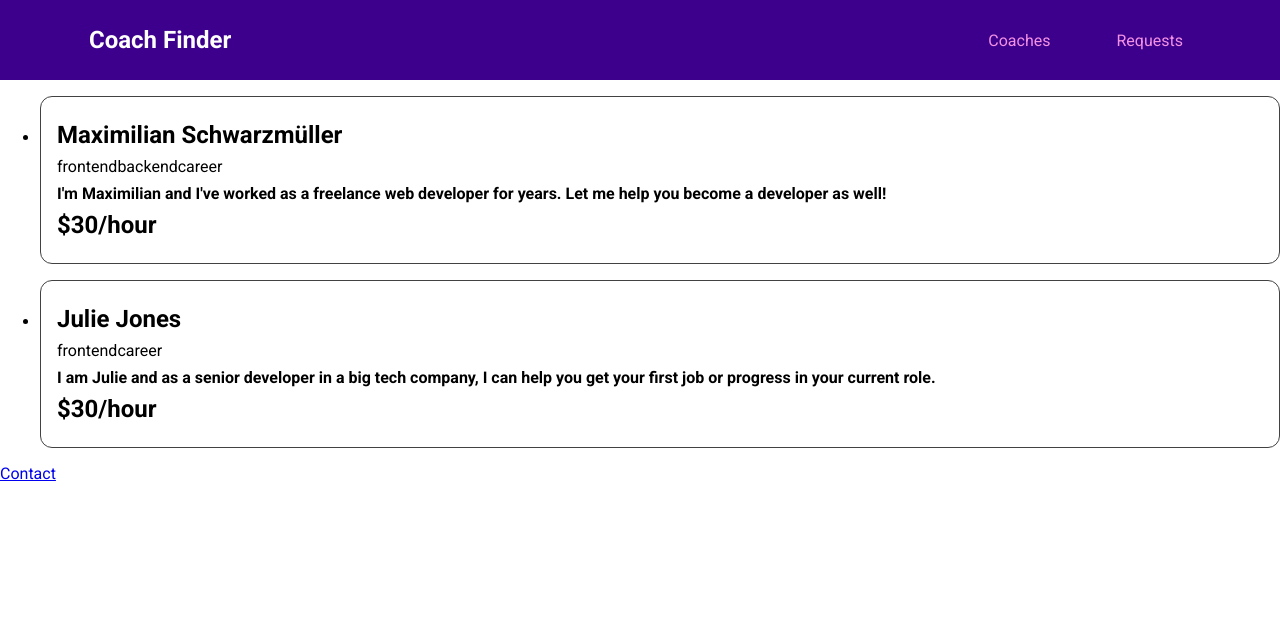
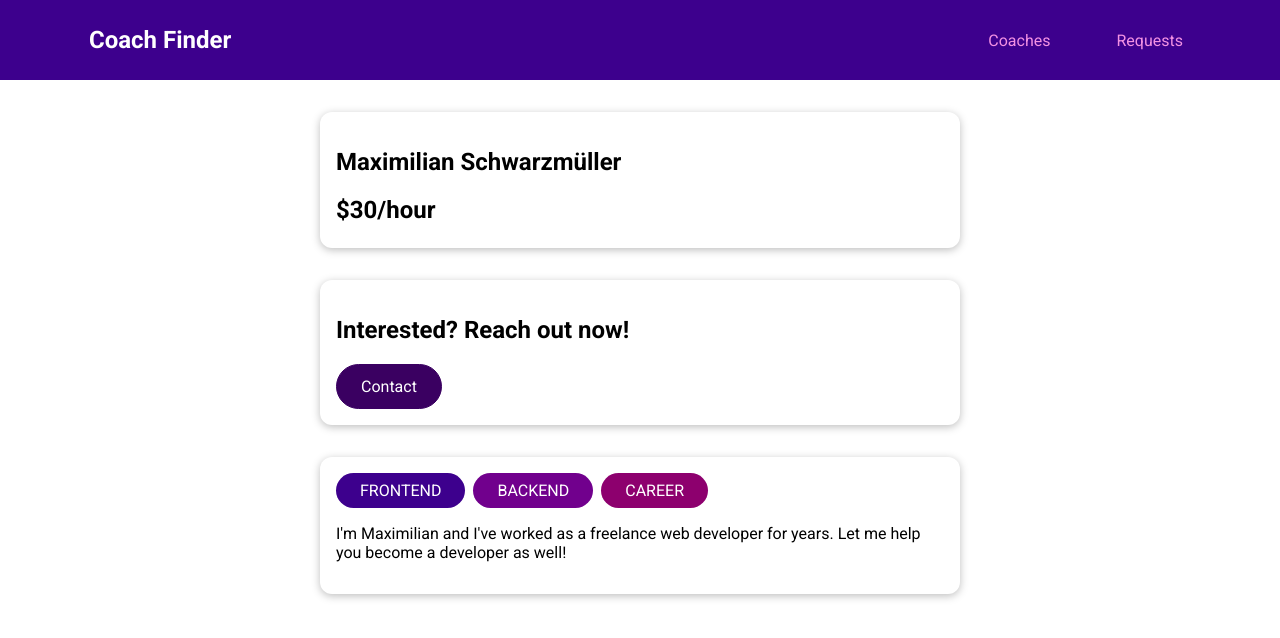
Before and after one commit to kyaarlis/Coach-Finder-App-VueJS, a Vue app: page /coaches/c1 in a window 1280 px wide. Shown: the top 638 px of the page. Built offline with nearby package versions, Linux system fonts and the light colour scheme.

Commit message:
can view specific coaches and their details

```diff
--- a/src/components/coaches/CoachDetailItem.vue
+++ b/src/components/coaches/CoachDetailItem.vue
@@ -1,30 +1,55 @@
 <template>
-    <li>
-        <div>
-            <h3>{{ firstName + ' ' + lastName }}</h3>
-
-            <div>
-              <span v-for="area in areas" :key="area">{{ area }}</span>
-            </div>
-
-        <h4>{{ description }}</h4>
-        </div>
-        <div>
-            <h3>${{ hourlyRate }}/hour</h3>
-        </div>
-        <!-- <button>
-            <router-link>Contact Coach</router-link>
-        </button> -->
-        <!-- <base-button></base-button> -->
-    </li>
+    <section>
+      <base-card>
+      <h2>{{ fullName }}</h2>
+      <h3>${{ rate }}/hour</h3>
+    </base-card>
+    </section>
+    <section>
+      <base-card>
+        <header>
+        <h2>Interested? Reach out now!</h2>
+        <base-button link :to="contactLink">Contact</base-button>
+        </header>
+      <router-view></router-view>
+    </base-card>
+    </section>
+    <section>
+      <base-card>
+      <base-badge v-for="area in areas" :key="area" :type="area" :title="area"></base-badge>
+      <p>{{ description }}</p>
+    </base-card>
+    </section>
 </template>
 
 <script>
 export default {
-    props: [ 'id', 'firstName', 'lastName', 'areas', 'description', 'hourlyRate' ],
+    props: [ 'id' ],
+    data() {
+      return {
+        selectedCoach: null
+      }
+    },
     computed: {
-
-  }
+      fullName() {
+        return this.selectedCoach.firstName + ' ' +  this.selectedCoach.lastName
+      },
+      rate() {
+        return this.selectedCoach.hourlyRate
+      },
+      areas() {
+        return this.selectedCoach.areas
+      },
+      description() {
+        return this.selectedCoach.description
+      },
+      contactLink() {
+        return this.$route.path + '/' + this.id + '/contact'
+      }
+    },
+    created() {
+      this.selectedCoach = this.$store.getters['coaches'].find(coach => coach.id === this.id)
+    }
 }
 </script>
 
--- a/src/pages/coaches/CoachDetails.vue
+++ b/src/pages/coaches/CoachDetails.vue
@@ -1,43 +1,81 @@
 <template>
-    <section>
-        <ul>
-            <coach-detail-item v-for="coach in coaches"
-            :key="coach.id"
-            :id="coach.id"
-            :firstName="coach.firstName"
-            :lastName="coach.lastName"
-            :areas="coach.areas"
-            :description="coach.description"
-            :hourlyRate="coach.hourlyRate">
-            </coach-detail-item>
-        </ul>
-    </section>
+  <section>
+    <base-card>
+    <h2>{{ fullName }}</h2>
+    <h3>${{ rate }}/hour</h3>
+  </base-card>
+  </section>
+  <section>
+    <base-card>
+      <header>
+      <h2>Interested? Reach out now!</h2>
+      <base-button link :to="contactLink">Contact</base-button>
+      </header>
     <router-view></router-view>
-    <router-link to="/coaches/c1/contact">Contact</router-link>
+  </base-card>
+  </section>
+  <section>
+    <base-card>
+    <base-badge v-for="area in areas" :key="area" :type="area" :title="area"></base-badge>
+    <p>{{ description }}</p>
+  </base-card>
+  </section>
 </template>
 
 <script>
-import CoachDetailItem from '../../components/coaches/CoachDetailItem.vue';
-
-import { mapGetters } from 'vuex'
-
 export default {
-    props: ['coachId'],
-   components: { CoachDetailItem },
-   computed: {
-        ...mapGetters(['coaches']),
+  props: [ 'id' ],
+  data() {
+    return {
+      selectedCoach: null
+    }
+  },
+  computed: {
+    fullName() {
+      return this.selectedCoach.firstName + ' ' +  this.selectedCoach.lastName
     },
-  methods: {
-    loadCoach() {
-      this.$store.dispatch('loadCoachDetails', {coachId: this.coachId})
+    rate() {
+      return this.selectedCoach.hourlyRate
     },
+    areas() {
+      return this.selectedCoach.areas
+    },
+    description() {
+      return this.selectedCoach.description
+    },
+    contactLink() {
+      return this.$route.path + '/' + this.id + '/contact'
+    }
   },
   created() {
-    this.loadCoach(this.coachId)
-  },
+    this.selectedCoach = this.$store.getters['coaches'].find(coach => coach.id === this.id)
+  }
 }
 </script>
 
 <style scoped>
+li {
+margin: 1rem 0;
+border: 1px solid #424242;
+border-radius: 12px;
+padding: 1rem;
+}
 
+h3 {
+font-size: 1.5rem;
+}
+
+h3,
+h4 {
+margin: 0.5rem 0;
+}
+
+div {
+margin: 0.5rem 0;
+}
+
+.actions {
+display: flex;
+justify-content: flex-end;
+}
 </style>
--- a/src/router.js
+++ b/src/router.js
@@ -23,6 +23,7 @@
         {
             path: '/coaches/:id',
             component: CoachDetails,
+            props: true,
             children: [
                 { name: 'contact', path: '/contact', component: ContactCouch, props: true }
             ]
```
